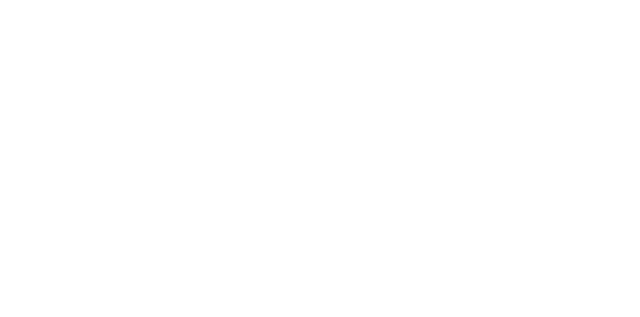
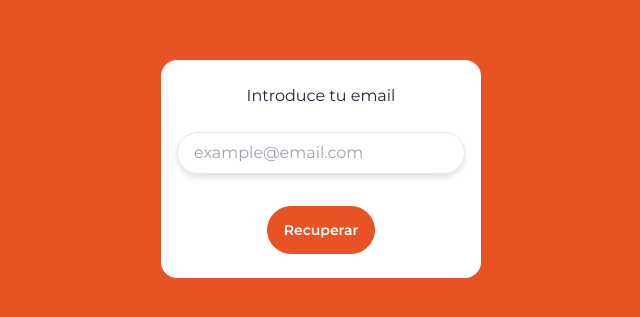
Before and after one commit to jsonfm/rimoto-nuxt, a Nuxt app: page /password/reset in a window 1280 px wide. Before the commit this address had no page. Shown: the part 231-548 px from the top of the page, without its empty margins (319-959 px from the left). Built offline with nearby package versions, Linux system fonts and the light colour scheme.

Commit message:
✨ [ADD] reset password view

```diff
--- a/pages/index.vue
+++ b/pages/index.vue
@@ -2,7 +2,7 @@
     <section class="tw-bg-white tw-text-primary">
         <div class="tw-container tw-min-h-screen tw-flex tw-flex-col tw-items-center tw-justify-center">
             <div class="tw-flex tw-flex-col tw-items-center tw-justify-center">
-                <h3 className="tw-text-xl tw-font-bold tw-uppercase md:tw-text-3xl">
+                <h3 className="tw-text-xl tw-font-bold tw-uppercase md:tw-text-3xl tw-text-center">
                     Laboratorios remotos y Virtuales
                 </h3>
                 <h5 className="tw-uppercase md:tw-text-xl tw-animate-slidedown tw-font-[300] tw-mt-2">
--- a/pages/login.vue
+++ b/pages/login.vue
@@ -4,7 +4,7 @@
             class="tw-hidden md:tw-flex tw-w-full md:tw-w-1/2 tw-container tw-bg-white tw-text-primary tw-h-screen tw-flex-col tw-items-center tw-justify-center"
         >
             <NuxtLink to="/">
-                <img src="/images/logos/logo-bg-white.jpg" class="tw-h-40 tw-object-contain" />
+                <img src="/images/logos/logo-bg-white.jpg" class="tw-h-40 tw-object-contain" alt="logo" />
             </NuxtLink>
         </div>
         <div
@@ -12,7 +12,7 @@
         >
             <h4 class="tw-mb-12 tw-uppercase tw-hidden md:tw-flex">Bienvenido</h4>
             <NuxtLink to="/">
-                <img src="/images/logos/logo-white-negative.png" class="tw-h-20 tw-mb-10 md:tw-hidden" />
+                <img src="/images/logos/logo-white-negative.png" class="tw-h-20 tw-mb-10 md:tw-hidden" alt="logo" />
             </NuxtLink>
 
             <form class="tw-flex tw-flex-col tw-gap-5 tw-max-w-[300px]">
@@ -23,7 +23,7 @@
                 </NuxtLink>
             </form>
             <div class="tw-mt-16">
-                <NuxtLink> Forgot your password? </NuxtLink>
+                <NuxtLink to="/password/reset"> Forgot your password? </NuxtLink>
             </div>
         </div>
     </section>
--- a/pages/panel/index.vue
+++ b/pages/panel/index.vue
@@ -1,7 +1,9 @@
 <template>
     <section>
         <div class="tw-container">
-            <div>home</div>
+            <div>
+                <h4 class="tw-font-semibold tw-text-xl">Bienvenido</h4>
+            </div>
         </div>
     </section>
 </template>
--- /dev/null
+++ b/pages/password/reset.vue
@@ -0,0 +1,31 @@
+<template>
+    <NuxtLayout>
+        <section class="tw-bg-primary tw-h-screen">
+            <div class="tw-flex flex-col tw-items-center tw-justify-center tw-w-full tw-h-full">
+                <form
+                    @submit.prevent="recovery"
+                    class="tw-bg-white tw-px-4 tw-py-6 tw-card tw-flex tw-flex-col tw-items-center"
+                >
+                    <h4 class="text-xl text-slate-500 font-semibold tw-mb-4">Introduce tu email</h4>
+                    <!-- <Alert text="Correo envíado" variant="success" /> -->
+                    <FormInput v-model="email" type="email" placeholder="example@email.com" />
+                    <div class="tw-mt-8">
+                        <Button type="submit"> Recuperar </Button>
+                    </div>
+                </form>
+            </div>
+        </section>
+    </NuxtLayout>
+</template>
+
+<script setup lang="ts">
+definePageMeta({
+    layout: "default",
+});
+
+const email = ref("");
+
+const recovery = () => {
+    console.log("recovery");
+};
+</script>
```
